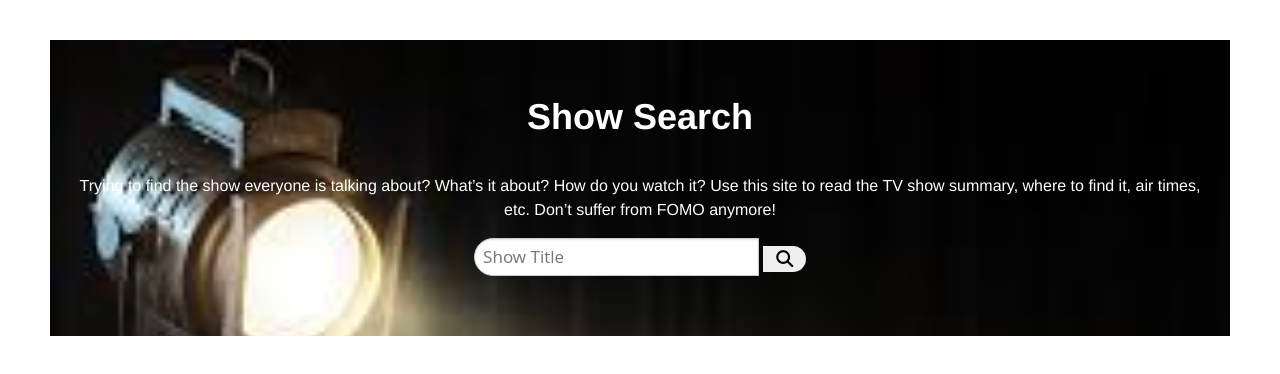
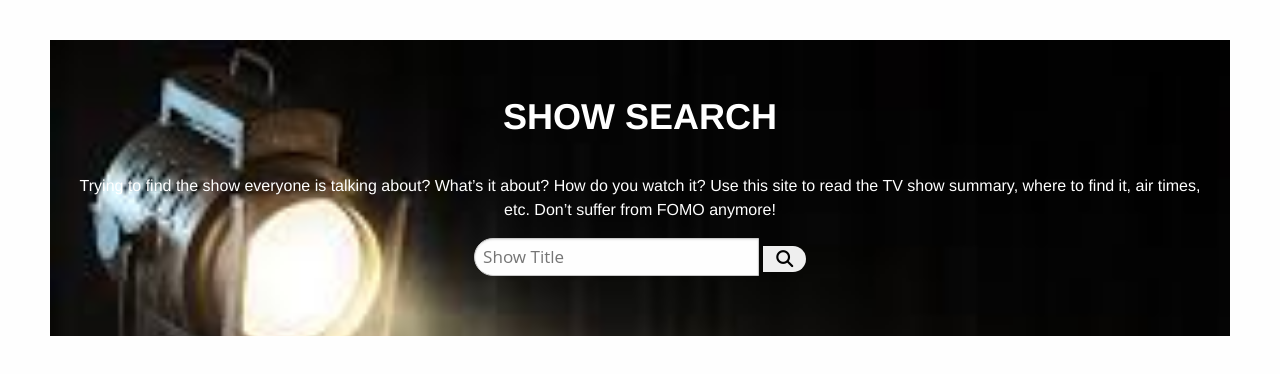
Before and after one commit to MelissaAJohnson/phase-1-project, a plain HTML site: page index.html in a window 1280 px wide. Drawn offline with Linux system fonts and the light colour scheme.

Commit message:
Tweak header CSS

```diff
--- a/index.html
+++ b/index.html
@@ -12,7 +12,7 @@
 <body>
   <div id='main'>
     <div class="header">
-      <h2>Show Search</h2>
+      <h2>SHOW SEARCH</h2>
       <p>Trying to find the show everyone is talking about? What’s it about? How do you watch it? Use this site to read the TV show summary, where to find it, air times, etc. Don’t suffer from FOMO anymore!</p>
       <form id='search-form'>
         <div id = "search">
```
